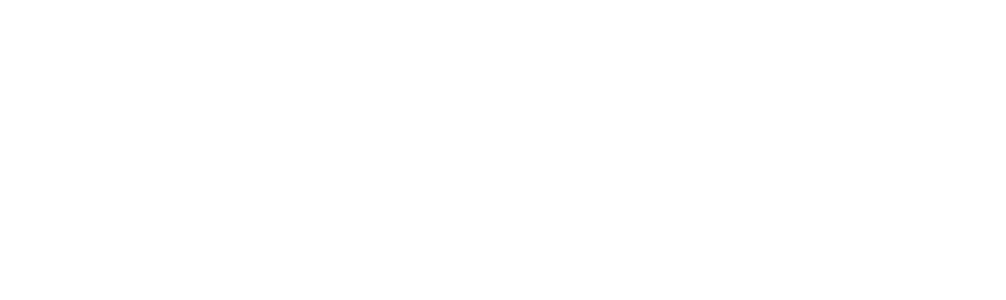
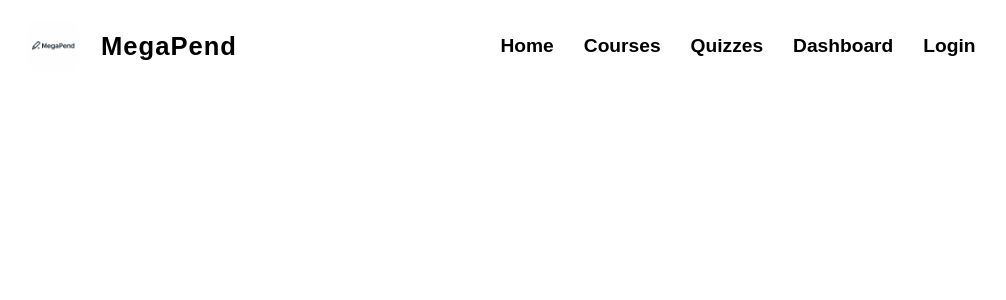
Before and after one commit to mini-fcmb/MegaPend, a React (Vite) app: page /about in a window 1280 px wide. Shown: the top 300 px of the page, without its empty margins (9-1015 px from the left). Built offline with nearby package versions, Linux system fonts and the light colour scheme.

Commit message:
finalized commit+optional nav props application

```diff
--- a/src/components/NavBar.tsx
+++ b/src/components/NavBar.tsx
@@ -2,11 +2,11 @@ import { Dispatch, SetStateAction, useState } from "react";
 import "boxicons/css/boxicons.min.css";
 import "../styles/theme.css";
 import logo from "../assets/MegaPend logo Design.png";
-import { Link, Links } from "react-router-dom";
+import { Link } from "react-router-dom";
 
 interface NavBarProps {
-  theme: "light" | "dark";
-  setTheme: Dispatch<SetStateAction<"light" | "dark">>;
+  theme?: "light" | "dark"; // optional now
+  setTheme?: Dispatch<SetStateAction<"light" | "dark">>; // optional
 }
 
 function NavBar({ theme, setTheme }: NavBarProps) {
@@ -15,9 +15,11 @@ function NavBar({ theme, setTheme }: NavBarProps) {
   const toggleSidePanel = () => setIsOpen(!isOpen);
 
   const toggleTheme = () => {
-    const newTheme = theme === "dark" ? "light" : "dark";
-    setTheme(newTheme);
+    if (!theme || !setTheme) return; // don't do anything if props not provided
+    setTheme(theme === "dark" ? "light" : "dark");
   };
+
+  const showThemeButton = theme && setTheme;
 
   return (
     <>
@@ -32,27 +34,31 @@ function NavBar({ theme, setTheme }: NavBarProps) {
         <nav className="nav-desktop">
           <ul>
             <li>
-              <a href={"/"}>Home</a>
+              <Link to={"/"}>Home</Link>
             </li>
             <li>
-              <Link to={"/about"}>Courses</Link>
+              <Link to={"/courses"}>Courses</Link>
             </li>
             <li>
-              <Link to={"/about"}>Quizzes</Link>
+              <Link to={"/quizzes"}>Quizzes</Link>
             </li>
             <li>
-              <Link to={"/about"}>Dashboard</Link>
+              <Link to={"/dashboard"}>Dashboard</Link>
             </li>
             <li>
-              <Link to={"/about"}>Login</Link>
+              <Link to={"/login"}>Login</Link>
             </li>
           </ul>
         </nav>
 
         <div className="actions flex items-center gap-4">
+          {showThemeButton && (
             <button className="theme-toggle" onClick={toggleTheme}>
-            <i className={`bx ${theme === "dark" ? "bx-sun" : "bx-moon"}`}></i>
+              <i
+                className={`bx ${theme === "dark" ? "bx-sun" : "bx-moon"}`}
+              ></i>
             </button>
+          )}
 
           <button className="nav-toggle" onClick={toggleSidePanel}>
             <i className="bx bx-menu"></i>
@@ -66,27 +72,29 @@ function NavBar({ theme, setTheme }: NavBarProps) {
         </button>
 
         <ul className="sidepanel-a">
-          <li className="nav_text">
-            <a href={"/"}>Home</a>
+          <li>
+            <Link to={"/"}>Home</Link>
           </li>
-          <li className="nav_text">
-            <Link to={"/about"}>Courses</Link>
+          <li>
+            <Link to={"/courses"}>Courses</Link>
           </li>
-          <li className="nav_text">
-            <Link to={"/about"}>Quizzes</Link>
+          <li>
+            <Link to={"/quizzes"}>Quizzes</Link>
           </li>
-          <li className="nav_text">
-            <Link to={"/about"}>Dashboard</Link>
+          <li>
+            <Link to={"/dashboard"}>Dashboard</Link>
           </li>
-          <li className="nav_text">
-            <Link to={"/about"}>Login</Link>
+          <li>
+            <Link to={"/login"}>Login</Link>
           </li>
         </ul>
 
+        {showThemeButton && (
           <button className="theme-toggle side-theme" onClick={toggleTheme}>
             <i className={`bx ${theme === "dark" ? "bx-sun" : "bx-moon"}`}></i>
             <span>{theme === "dark" ? " Light Mode" : " Dark Mode"}</span>
           </button>
+        )}
       </div>
 
       {isOpen && <div className="overlay show" onClick={toggleSidePanel}></div>}
--- a/src/pages/About.tsx
+++ b/src/pages/About.tsx
@@ -1,4 +1,5 @@
+import NavBar from "../components/NavBar";
 function About() {
-  return;
+  return <NavBar />;
 }
 export default About;
```
Lines whose indentation alone changed are shown as unchanged.
